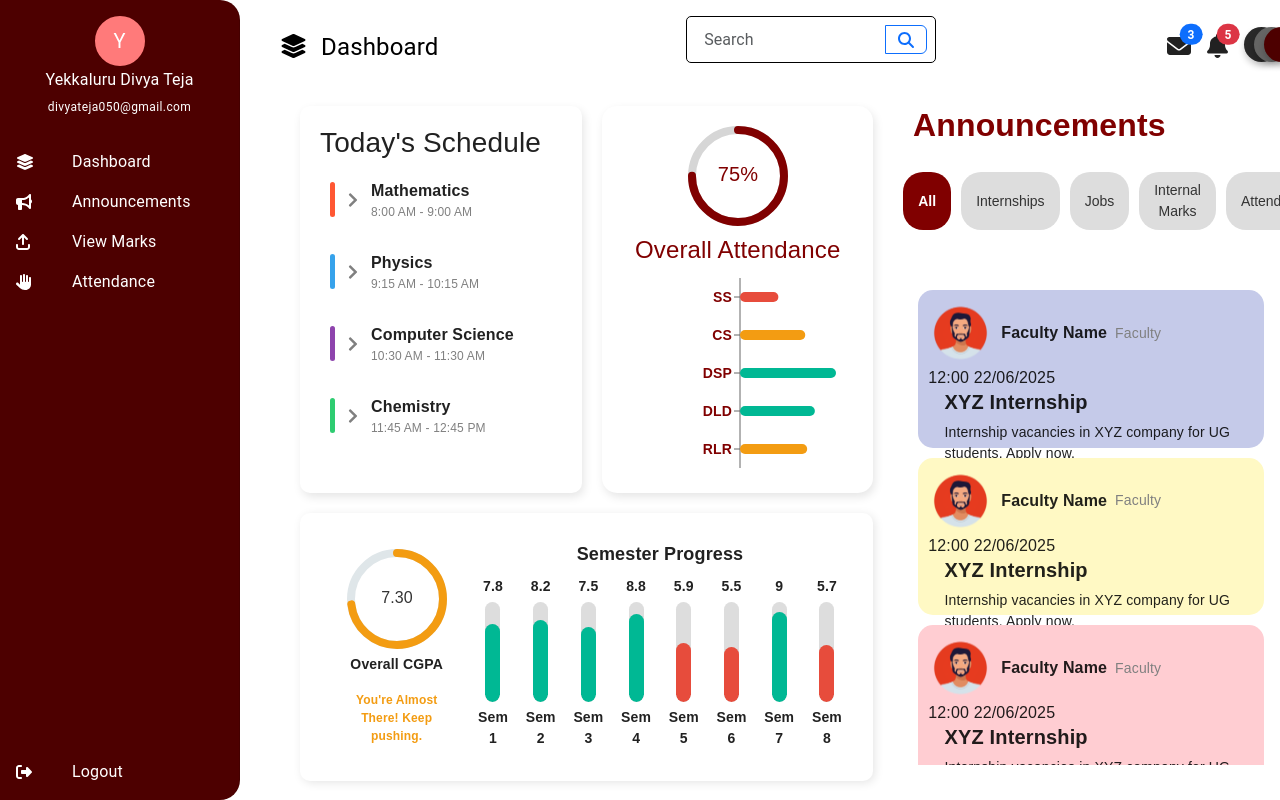
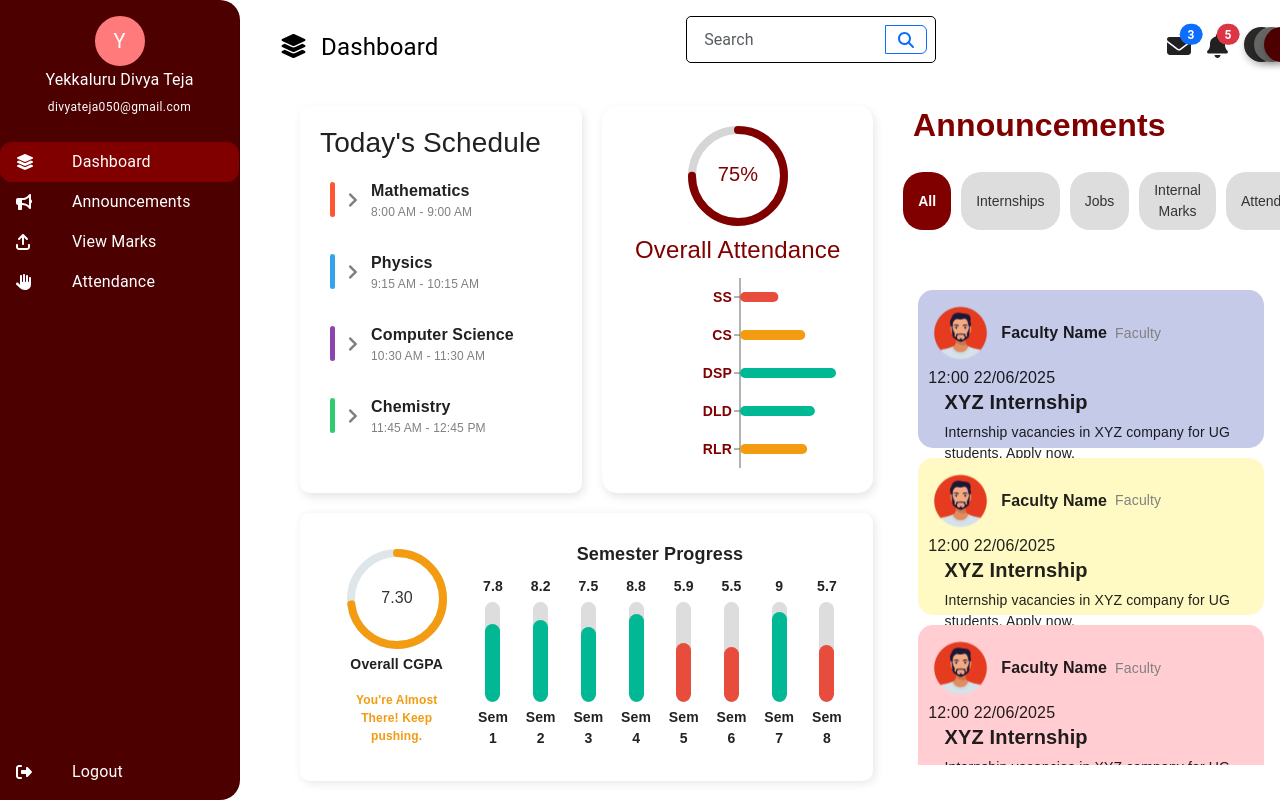
Before and after one commit to ECE-WEB/ECE_Web_FrontEnd, a React (Vite) app: page /studentdashboard in a window 1280 px wide. Shown: the top 800 px of the page. Built offline with nearby package versions, Linux system fonts and the light colour scheme.

Commit message:
Update SidePanel.jsx

```diff
--- a/src/components/SidePanel.jsx
+++ b/src/components/SidePanel.jsx
@@ -51,7 +51,7 @@ const SidePanel = ({
       { name: "Upload Attendance", path: "/uploadAttendance", icon: faHand },
     ],
     student: [
-      { name: "Dashboard", path: "/dashboard", icon: faLayerGroup },
+      { name: "Dashboard", path: "/studentdashboard", icon: faLayerGroup },
       { name: "Announcements", path: "/announcements", icon: faBullhorn },
       { name: "View Marks", path: "/viewMarks", icon: faArrowUpFromBracket },
       { name: "Attendance", path: "/studentattendance", icon: faHand },
```
